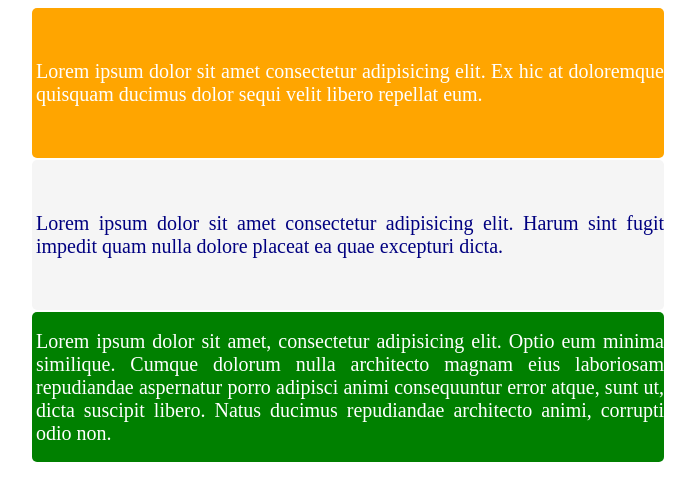
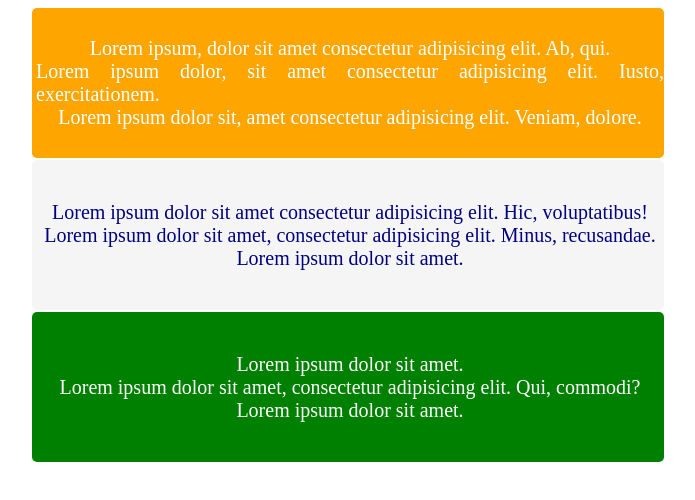
Before and after one commit to junkbin/AngularTutorial, an Angular app in the folder LayoutTutorial/: page / in a window 1280 px wide. Shown: the top 500 px of the page, without its empty margins (292-987 px from the left). Built offline with nearby package versions, Linux system fonts and the light colour scheme.

Commit message:
flex center;

```diff
--- a/LayoutTutorial/src/app/app.component.css
+++ b/LayoutTutorial/src/app/app.component.css
@@ -22,6 +22,7 @@
     border-radius: 5px;
 
     display: flex;
+    flex-direction: column;
     justify-content: center;
     align-items: center;
 }
--- a/LayoutTutorial/src/app/app.component.html
+++ b/LayoutTutorial/src/app/app.component.html
@@ -2,15 +2,29 @@
   <div class="sub-container">
 
     <div class="box" style="background:orange">
-      Lorem ipsum dolor sit amet consectetur adipisicing elit. Ex hic at doloremque quisquam ducimus dolor sequi velit libero repellat eum.
+      <div>
+        Lorem ipsum, dolor sit amet consectetur adipisicing elit. Ab, qui.
+      </div>
+      <div>
+        Lorem ipsum dolor, sit amet consectetur adipisicing elit. Iusto, exercitationem.
+      </div>
+      <div>
+        Lorem ipsum dolor sit, amet consectetur adipisicing elit. Veniam, dolore.
+      </div>
     </div>
 
     <div class="box" style="background:whitesmoke; color:navy">
-      Lorem ipsum dolor sit amet consectetur adipisicing elit. Harum sint fugit impedit quam nulla dolore placeat ea quae excepturi dicta.
+      <div>
+        Lorem ipsum dolor sit amet consectetur adipisicing elit. Hic, voluptatibus!
+      </div>
+      <div>Lorem ipsum dolor sit amet, consectetur adipisicing elit. Minus, recusandae.</div>
+      <div>Lorem ipsum dolor sit amet.</div>
     </div>
 
     <div class="box" style="background:green">
-      Lorem ipsum dolor sit amet, consectetur adipisicing elit. Optio eum minima similique. Cumque dolorum nulla architecto magnam eius laboriosam repudiandae aspernatur porro adipisci animi consequuntur error atque, sunt ut, dicta suscipit libero. Natus ducimus repudiandae architecto animi, corrupti odio non.
+      <div>Lorem ipsum dolor sit amet.</div>
+      <div>Lorem ipsum dolor sit amet, consectetur adipisicing elit. Qui, commodi?</div>
+      <div>Lorem ipsum dolor sit amet.</div>
     </div>
 
   </div>
```
